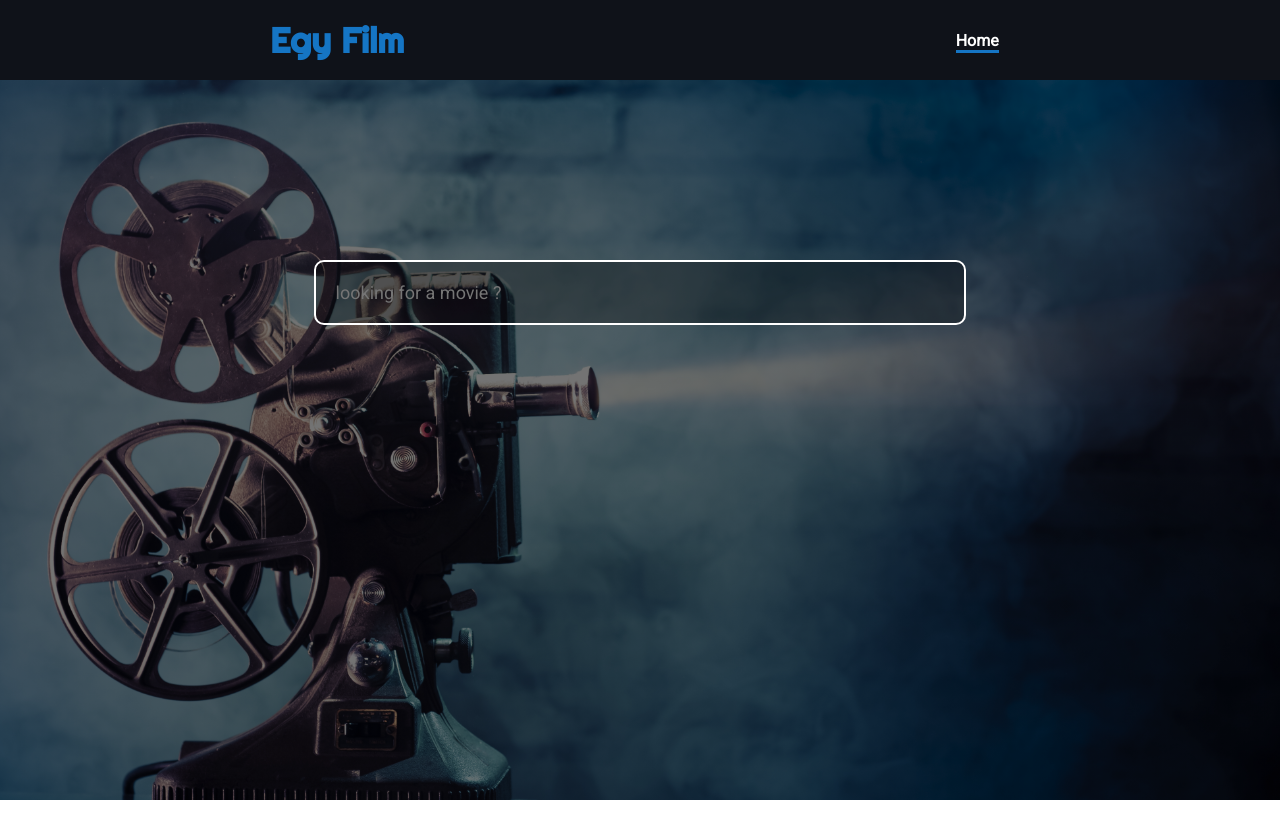
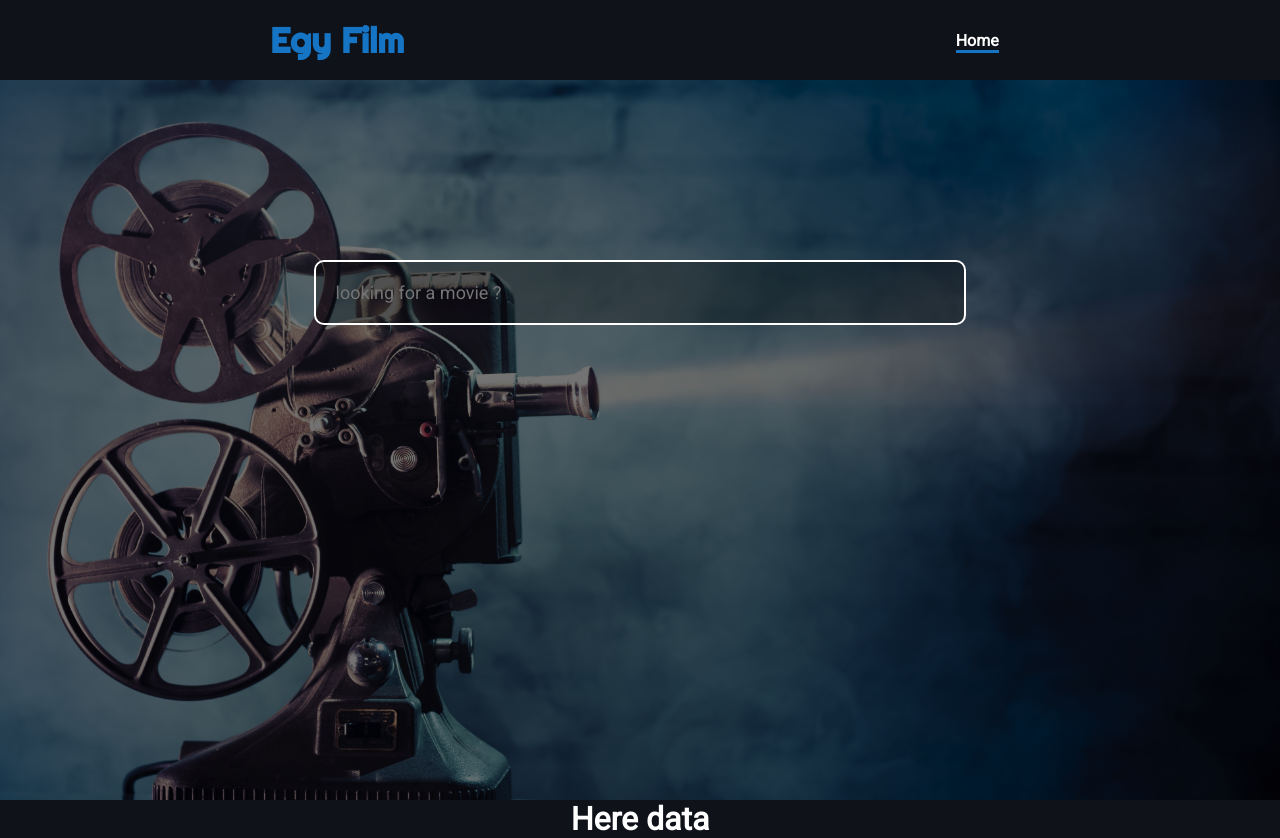
Before and after one commit to GSG-G10/MN-Aflam, a React (Create React App) app in the folder src/: page / in a window 1280 px wide. Before the commit the page ends 800 px from the top, so only its background shows below. Built offline with nearby package versions, Linux system fonts and the light colour scheme.

Commit message:
section for card by result relates #3

```diff
--- a/src/src/App.js
+++ b/src/src/App.js
@@ -1,8 +1,8 @@
 import React, { Component, Fragment } from "react";
 import "./App.css";
+import Card from "./componenet/Card";
 import LandingPage from "./componenet/LandingPage";
 import Nav from "./componenet/NavBar";
-
 
 class App extends Component {
   render() {
@@ -10,7 +10,7 @@ class App extends Component {
       <Fragment>
         <Nav />
         <LandingPage />
-
+        <Card />
       </Fragment>
     );
   }
--- /dev/null
+++ b/src/src/componenet/Card.js
@@ -0,0 +1,14 @@
+import React from "react";
+import './css/Card.css'
+
+const Card = () => {
+  return (
+    <main>
+      <div className="searchResult">
+        <h1>Here data </h1>
+      </div>
+    </main>
+  );
+};
+
+export default Card;
--- /dev/null
+++ b/src/src/componenet/css/Card.css
@@ -0,0 +1,42 @@
+main {
+    background-color: #0F1219;
+    display: flex;
+    justify-content: center;
+    align-items: center;
+}
+
+.searchResult {
+    display: flex;
+    align-items: flex-start;
+    justify-content: space-evenly;
+    flex-wrap: wrap;
+    color: #fff;
+}
+
+.movieContainer {
+    margin: 10px;
+    background-color: #1A2129;
+    border-radius: 10px;
+    box-shadow: 0 2px 20px rgba(0, 0, 0, 0.2);
+    overflow: hidden;
+    width: 300px;
+}
+
+.moviePoster {
+    width: 100%;
+    height: 400px;
+    object-fit: cover;
+}
+
+.movieDetails{
+    display: flex;
+    flex-direction: column;
+    align-items: flex-start;
+    padding: 20px;
+    min-height: 250px;
+}
+.overview {
+    padding-top: 2rem;
+    height: 10px;
+    text-align: justify;
+}
--- a/src/src/componenet/css/LandingPage.css
+++ b/src/src/componenet/css/LandingPage.css
@@ -41,3 +41,9 @@
     font-size: 25px;
     cursor: pointer;
 }
+
+@media screen and (max-width: 425px) {
+    .search_box {
+        width: 95%;
+    }
+}
```
Also changed, not shown: src/src/componenet/LandingPage.js (+3 -8 lines).
